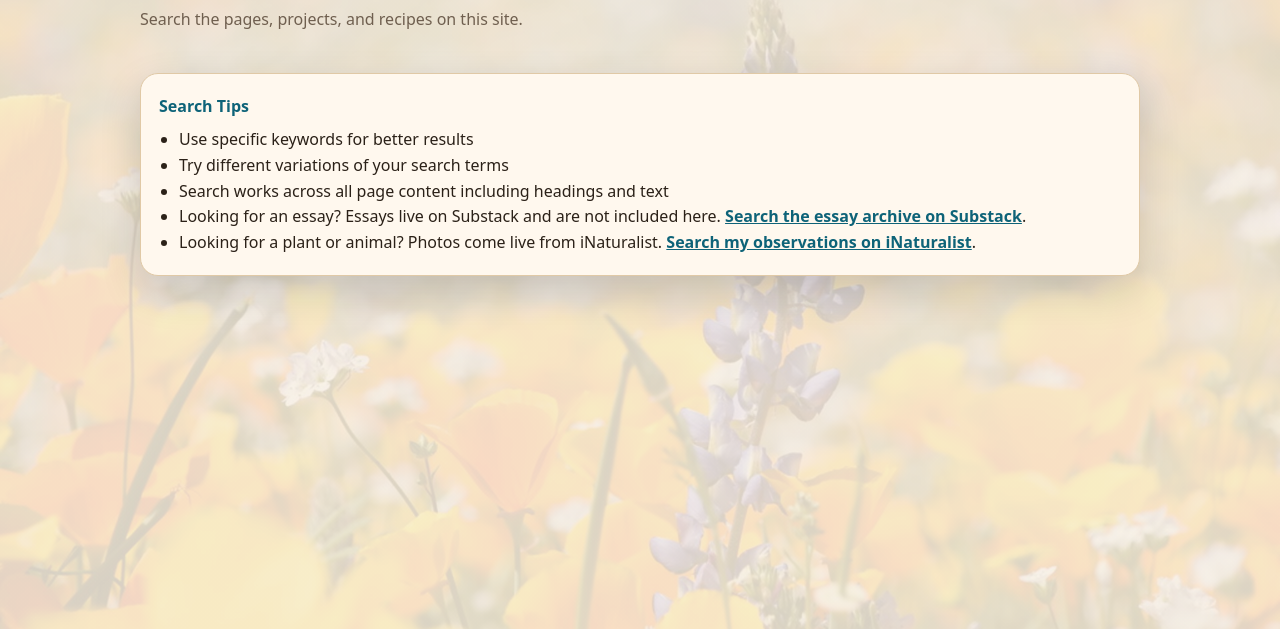
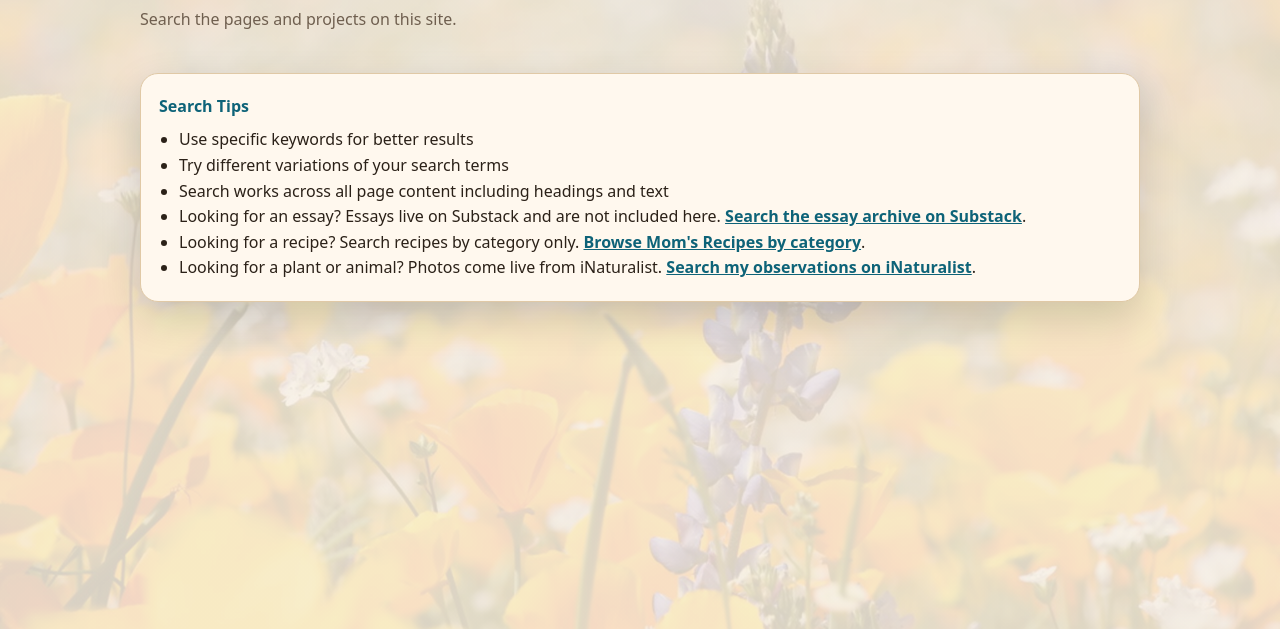
Before and after one commit to theoriginalprguy/retirement-website, a plain HTML site: page search.html in a window 1280 px wide. Shown: the part 171-800 px from the top of the page. Drawn offline with Linux system fonts and the light colour scheme; no server answers.

Commit message:
Update language on search page

```diff
--- a/search.html
+++ b/search.html
@@ -149,7 +149,7 @@
       <main>
         <div class="page-kicker">Search</div>
         <h1>Find What You're Looking For</h1>
-        <p class="lede">Search the pages, projects, and recipes on this site.</p>
+        <p class="lede">Search the pages and projects on this site.</p>
 
         <div class="search-container">
           <div id="search"></div>
@@ -163,6 +163,8 @@
             <li>Search works across all page content including headings and text</li>
             <li>Looking for an essay? Essays live on Substack and are not included here.
               <a href="https://davidkirktheprguy.substack.com/archive" target="_blank" rel="noopener noreferrer" style="color: var(--link); text-decoration: underline; font-weight: 600;">Search the essay archive on Substack</a>.</li>
+            <li>Looking for a recipe? Search recipes by category only.
+              <a href="/Recipes" style="color: var(--link); text-decoration: underline; font-weight: 600;">Browse Mom's Recipes by category</a>.</li>
             <li>Looking for a plant or animal? Photos come live from iNaturalist.
               <a href="https://www.inaturalist.org/observations?user_id=theprguy" target="_blank" rel="noopener noreferrer" style="color: var(--link); text-decoration: underline; font-weight: 600;">Search my observations on iNaturalist</a>.</li>
           </ul>
```
